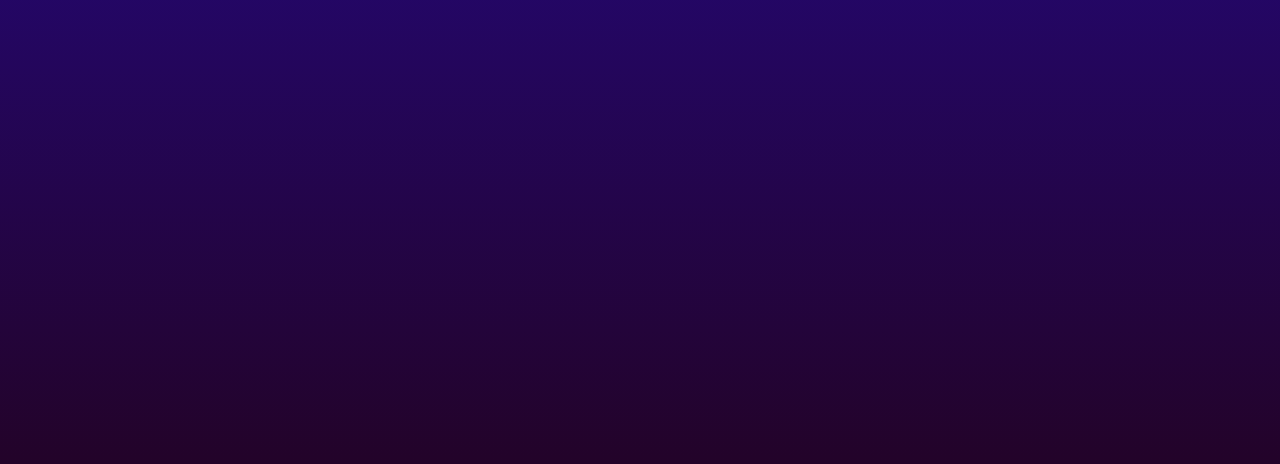
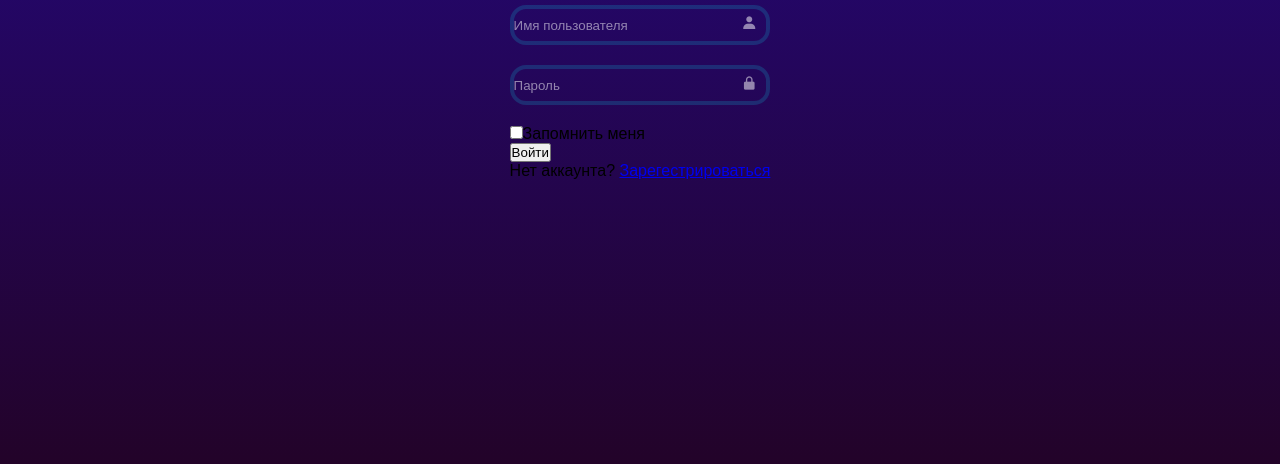
Before and after one commit to CarolMarcrefl/Cours_first, a plain HTML site: page regestration.html in a window 1280 px wide. Shown: the part 336-800 px from the top of the page. Drawn offline with nearby package versions, Linux system fonts and the light colour scheme.

Commit message:
login field is created

```diff
--- /dev/null
+++ b/regestration.css
@@ -0,0 +1,51 @@
+body{
+    background: linear-gradient(to bottom, #24098F, #230329);
+    display: flex;
+    justify-content: center;
+    align-items: center;
+    min-height: 100vh;
+}
+
+*{
+    margin: 0;
+    padding: 0;
+    box-sizing: border-box;
+    font-family: "Poppins", sans-serif;
+}
+
+.wrapper h1{
+    text-align: center;
+    margin-bottom: 2.5vh;
+}
+
+.wrapper .input-box{
+    position: relative;
+    width: 100%;
+    height: 5vh;
+    margin-bottom: 2.5vh;
+}
+
+.input-box input{
+    width: 100%;
+    height: 100%;
+    background: transparent;
+    border: 0.5vh solid rgba(14, 194, 218, 0.2);
+    outline: none;
+    border-radius: 2vh;
+    color: #ffffff83;
+}
+
+.input-box input::placeholder {
+color: #ffffff83;
+}
+
+.input-box i{
+    position: absolute;
+    color: #ffffff83;
+    right: 5%;
+    top: 25%;
+}
+
+.wrapper .remember-forgot{
+    display: flex;
+}
--- a/regestration.html
+++ b/regestration.html
@@ -1,8 +1,9 @@
 <html>
     <head>
         <title>Головоломки</title>
-        <link rel="stylesheet" href="first.css">
+        <link rel="stylesheet" href="regestration.css">
         <meta charset="utf-8">
+        <link href='https://unpkg.com/boxicons@2.1.4/css/boxicons.min.css' rel='stylesheet'>
     </head>
 
     <body>
@@ -12,9 +13,22 @@
                 <h1>Регистрация</h1>
                 <div class="input-box">
                     <input type="text" placeholder="Имя пользователя" required>
-                </div>
+                    <i class='bx bxs-user'></i>                </div>
                 <div class="input-box">
                     <input type="password" placeholder="Пароль" required>
+                    <i class='bx bxs-lock-alt'></i>
+                </div>
+
+                <div class="remember-forgot">
+                    <label><input type="checkbox">Запомнить меня</label>
+                </div>
+
+                <button type="submit" class="bth">Войти</button>
+
+                <div class="register-link">
+                    <p>Нет аккаунта?
+                        <a href="#">Зарегестрироваться</a>
+                    </p>
                 </div>
             </form>
         </div>
```
